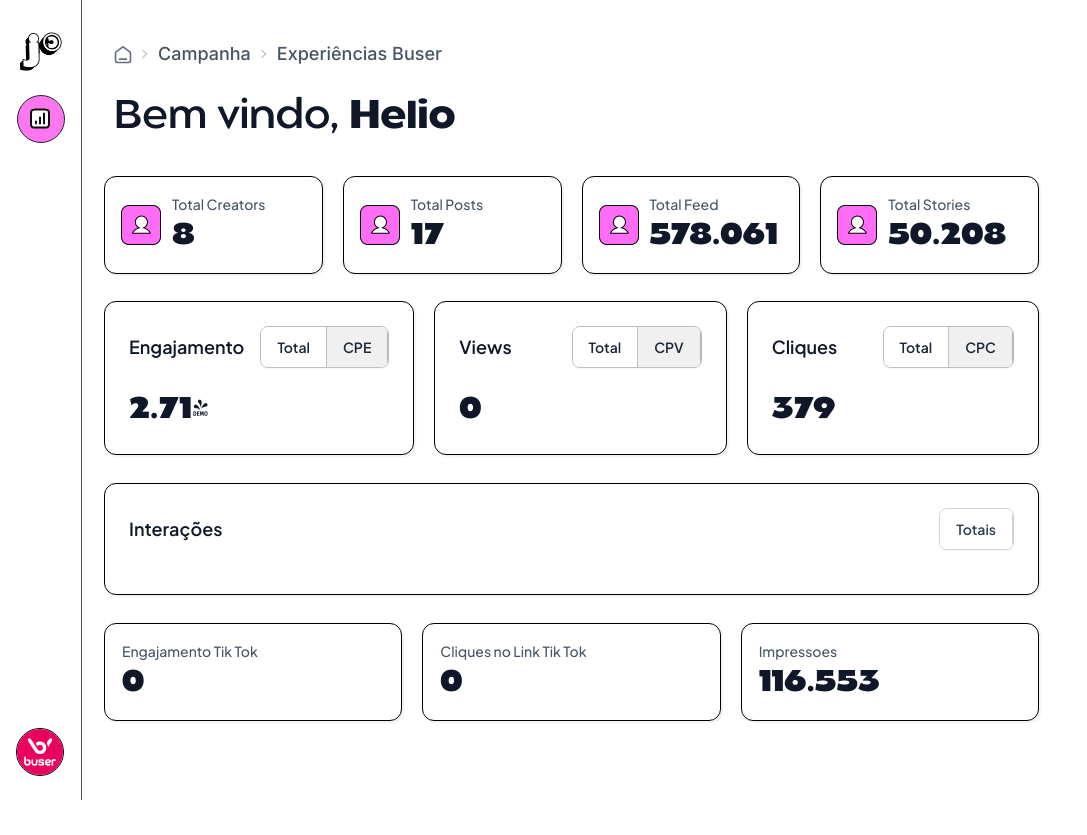
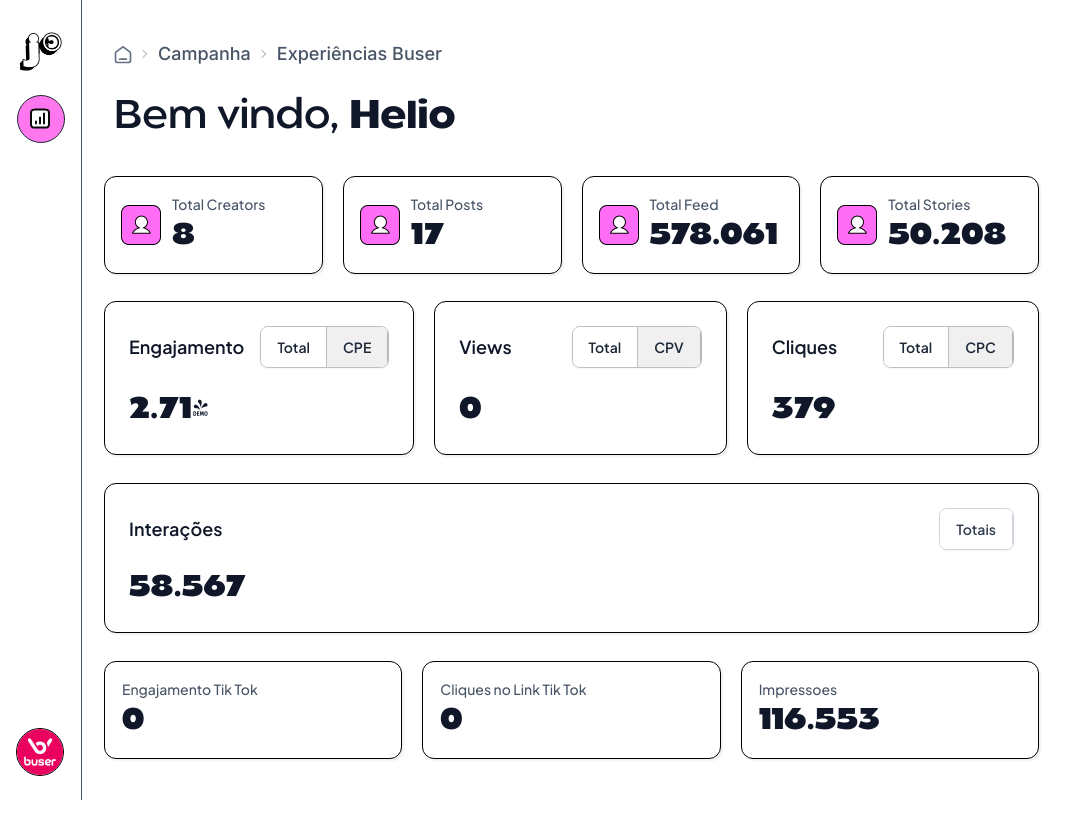
Before and after one commit to BenitoPedro13/juicy-dash-nextjs, a Next.js app: page / in a window 1280 px wide. Shown: the whole page, without its empty margins (0-1087 px from the left). Before the commit the page ends 800 px from the top, so only its background shows below. Built offline with nearby package versions, Linux system fonts and the light colour scheme.

Commit message:
Metrics Graph header

```diff
--- a/src/app/page.tsx
+++ b/src/app/page.tsx
@@ -156,7 +156,7 @@ export default function Home() {
               </div>
             </div>
           </div>
-          <MetricsGraph heading="Interações" />
+          <MetricsGraph heading="Interações" metric="58.567"/>
           <div className="w-full flex-shrink-0 h-min flex flex-col justify-start items-start overflow-visible relative px-[22px] content-start flex-nowrap gap-6 rounded-none">
             <div className="box-border flex-shrink-0 w-full h-min flex flex-col justify-start items-start overflow-visible relative content-start flex-nowrap gap-[22px] rounded-none">
               <div className="flex-shrink-0 w-full h-min flex justify-start items-center overflow-visible relative p-0 content-center flex-nowrap gap-5 rounded-none">
```
